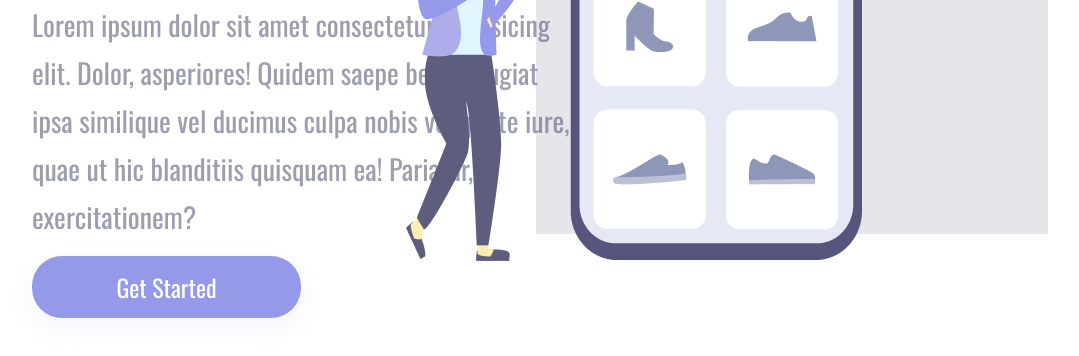
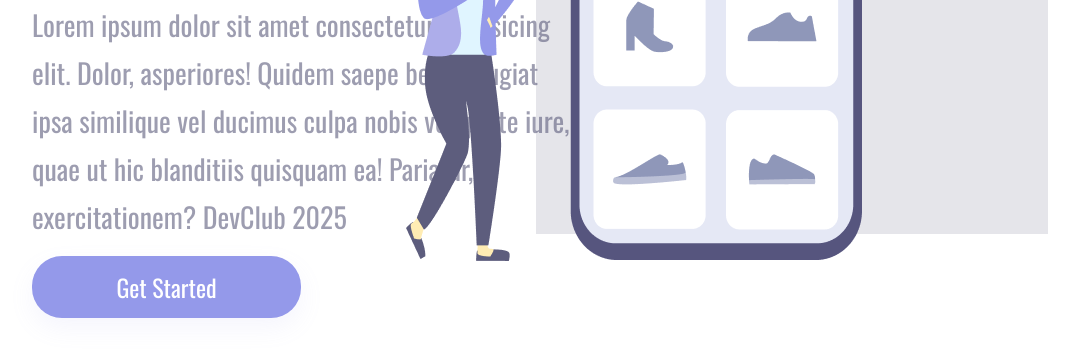
Before and after one commit to andradethataa/Primeiro-Projeto-Responsivo, a plain HTML site: page index.html in a window 1280 px wide. Shown: the part 566-922 px from the top of the page, without its empty margins (104-1183 px from the left). Drawn offline with nearby package versions, Linux system fonts and the light colour scheme.

Commit message:
Alteração de Paragrafo ho html

```diff
--- a/index.html
+++ b/index.html
@@ -14,7 +14,7 @@
   <div class="wrapper">
 <section class="container-left">
     <h1>Easy Shopping Via Mobile</h1>
-    <p>Lorem ipsum dolor sit amet consectetur adipisicing elit. Dolor, asperiores! Quidem saepe beatae fugiat ipsa similique vel ducimus culpa nobis voluptate iure, quae ut hic blanditiis quisquam ea! Pariatur, exercitationem? </p>
+    <p>Lorem ipsum dolor sit amet consectetur adipisicing elit. Dolor, asperiores! Quidem saepe beatae fugiat ipsa similique vel ducimus culpa nobis voluptate iure, quae ut hic blanditiis quisquam ea! Pariatur, exercitationem? DevClub 2025 </p>
     <button>Get Started</button>
 </section>
 <section class="container-right">
```
